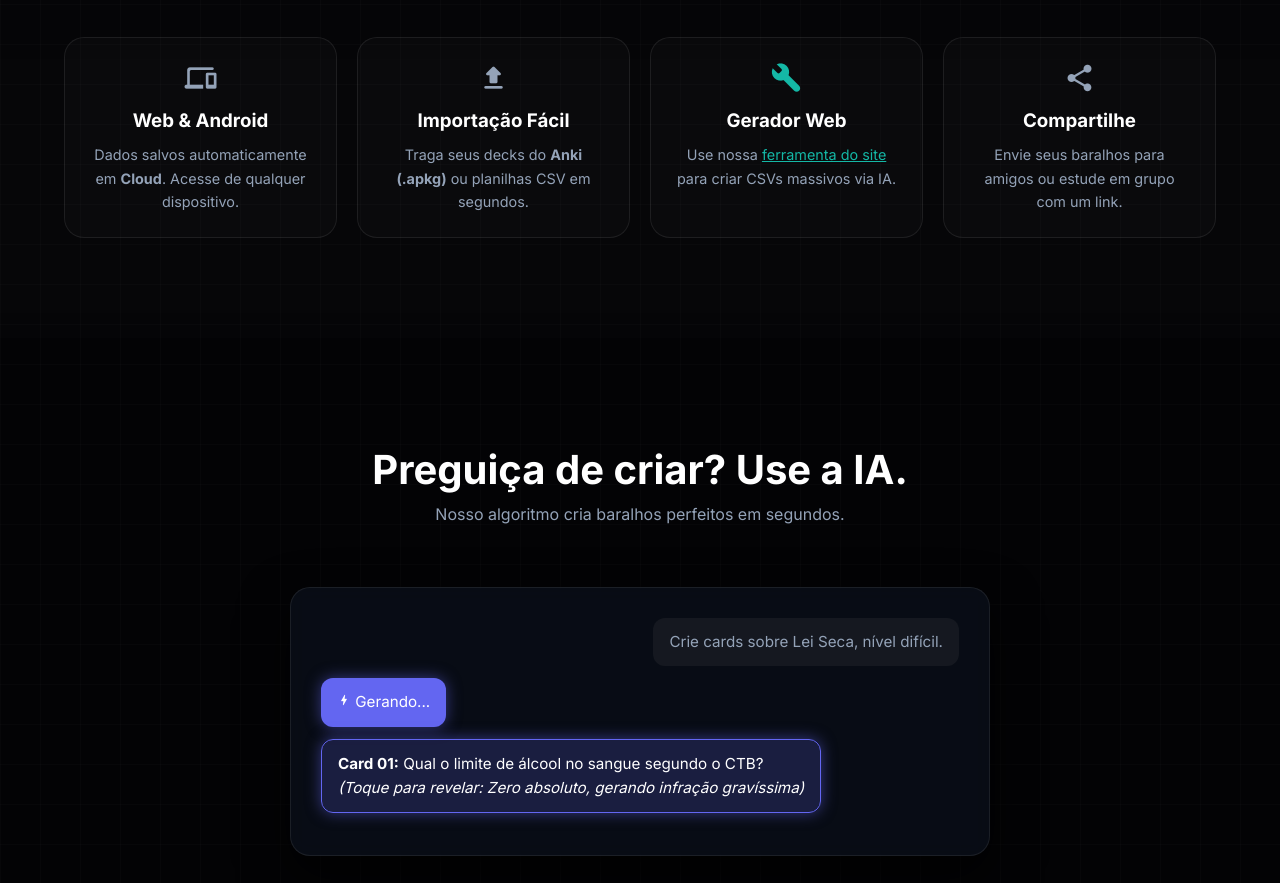
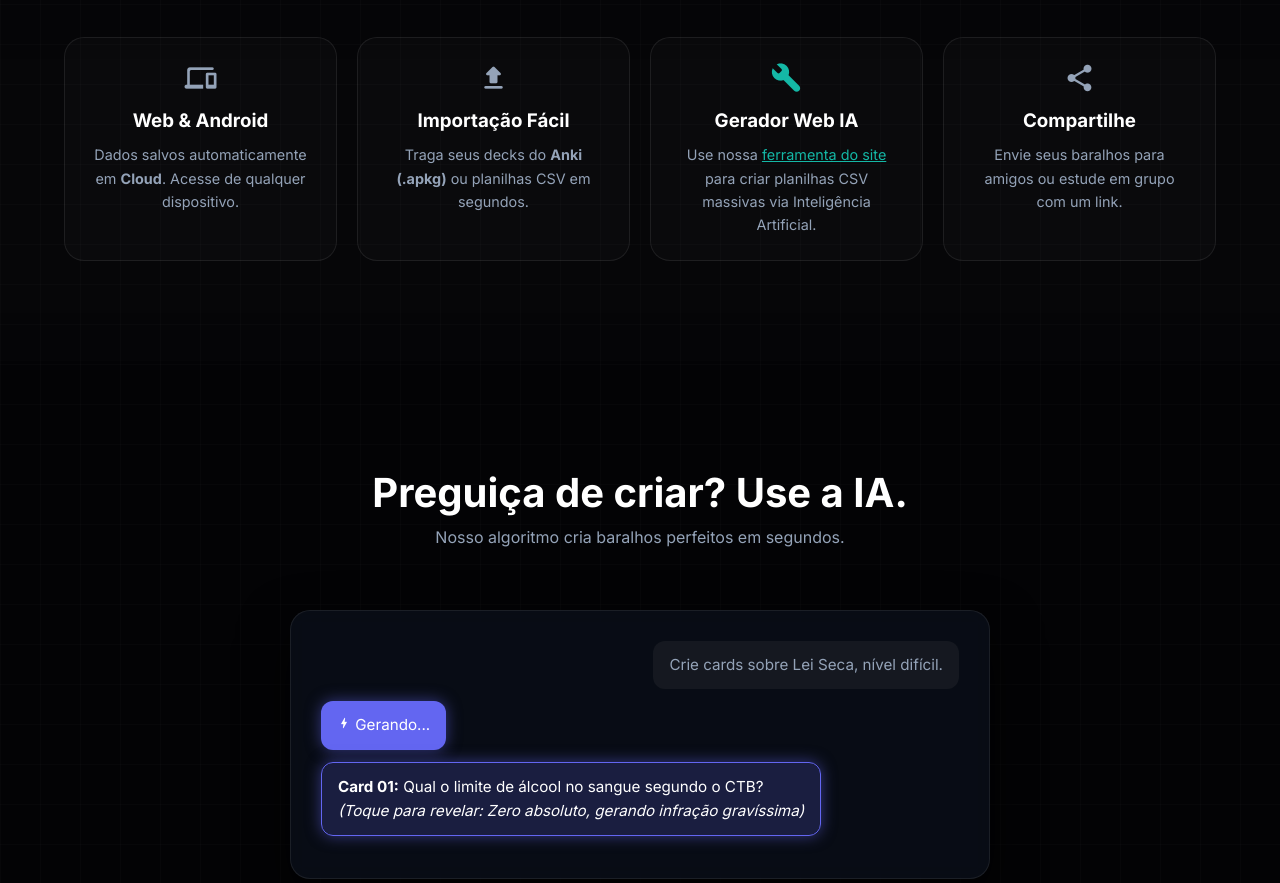
Before and after one commit to cybercontabr-eng/flashcardsgame, a plain HTML site: page index.html in a window 1280 px wide. Shown: the part 1476-2359 px from the top of the page. Drawn offline with nearby package versions, Linux system fonts and the light colour scheme.

Commit message:
Update index.html

```diff
--- a/index.html
+++ b/index.html
@@ -127,8 +127,8 @@
                 </div>
                  <div class="eco-card" data-aos="fade-up" data-aos-delay="250">
                     <div class="eco-icon material-icons-round" style="color: var(--accent);">build</div>
-                    <h3 style="color: white; margin-bottom: 8px;">Gerador Web</h3>
-                    <p style="font-size: 0.9rem; color: var(--text-muted);">Use nossa <a href="gerador.html" style="color: var(--accent);">ferramenta do site</a> para criar CSVs massivos via IA.</p>
+                    <h3 style="color: white; margin-bottom: 8px;">Gerador Web IA</h3>
+                    <p style="font-size: 0.9rem; color: var(--text-muted);">Use nossa <a href="gerador.html" style="color: var(--accent);">ferramenta do site</a> para criar planilhas CSV massivas via Inteligência Artificial.</p>
                 </div>
                 <div class="eco-card" data-aos="fade-up" data-aos-delay="300">
                     <div class="eco-icon material-icons-round">share</div>
@@ -306,7 +306,7 @@
 
     <footer style="border-top: 1px solid var(--border-glass); padding: 40px 0; text-align: center;">
         <div class="container">
-            <p style="color: var(--text-muted);">&copy; 2026 FlashcardsGame. Todos os direitos reservados.</p>
+            <p style="color: var(--text-muted);">&copy; 2024 FlashcardsGame. Todos os direitos reservados.</p>
         </div>
     </footer>
 
@@ -314,7 +314,6 @@
     <script>
         AOS.init({ duration: 800, offset: 50 });
 
-        // Tutorial
         const questions = [
             { q: "Quais os princípios da Adm. Pública (LIMPE)?", a: "Legalidade, Impessoalidade, Moralidade, Publicidade e Eficiência." },
             { q: "Qual a capital da Austrália?", a: "Camberra (não é Sydney!)." },
```
